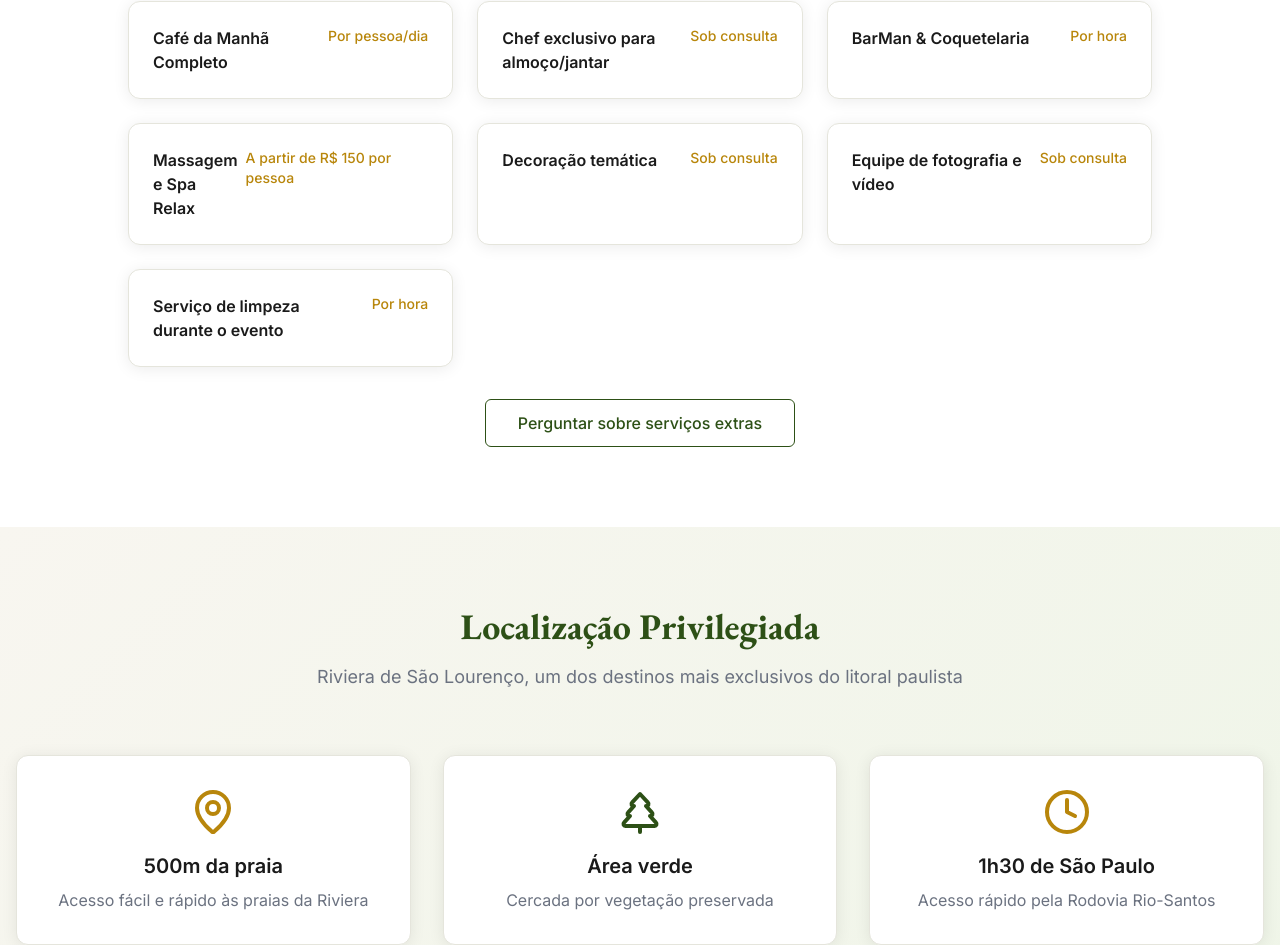
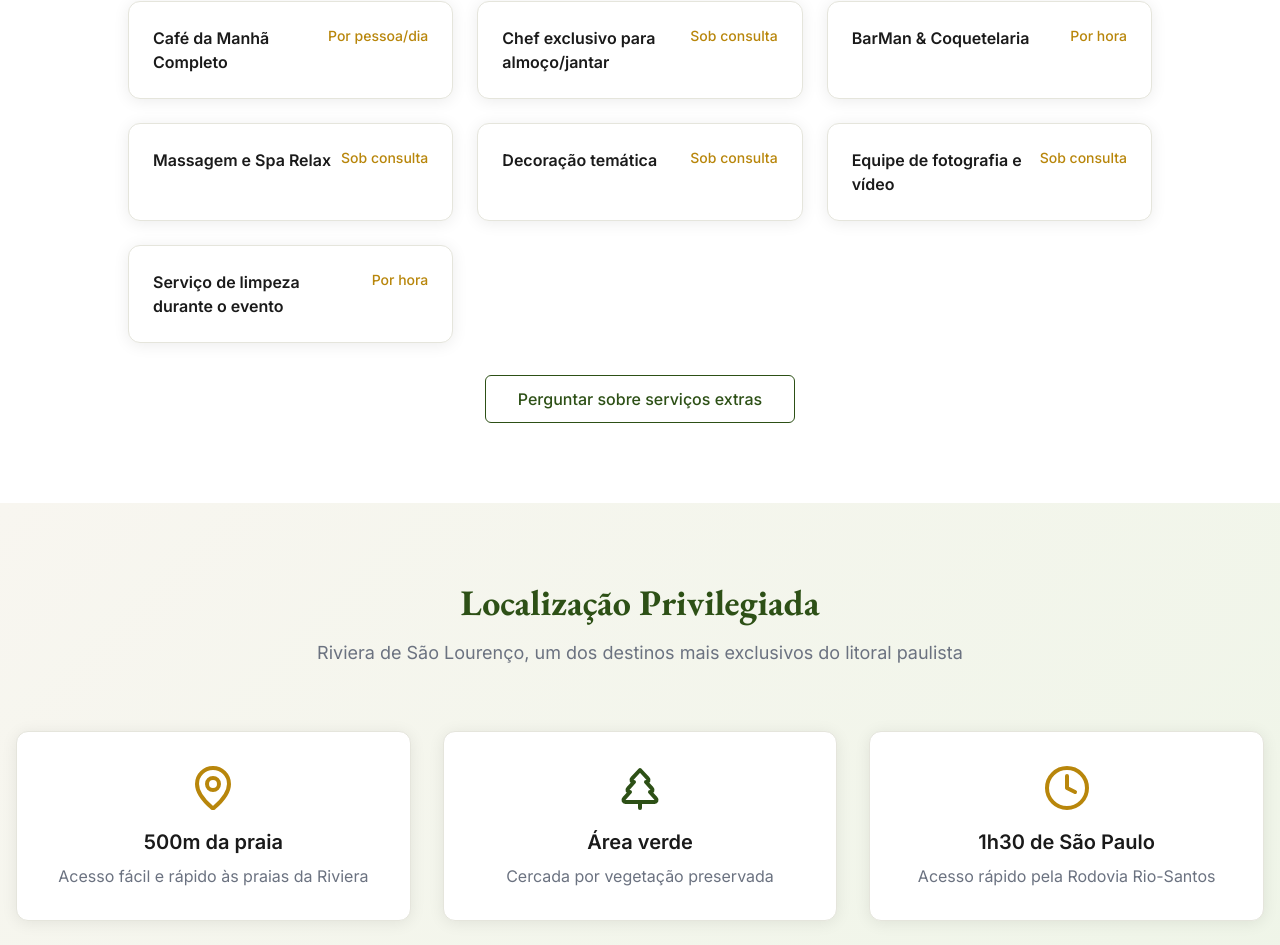
Before and after one commit to renanramalhocosta2-hash/villa-entre-verdes, a React (Vite) app: page / in a window 1280 px wide. Shown: the part 5088-6033 px from the top of the page. Built offline with nearby package versions, Linux system fonts and the light colour scheme; no server answers; the HTML template or start-up script is replaced by a standard one.

Commit message:
Corrige preco massagem para sob consulta

```diff
--- a/src/pages/Index.tsx
+++ b/src/pages/Index.tsx
@@ -132,7 +132,7 @@ const extraServices = [
   { name: 'Café da Manhã Completo', price: 'Por pessoa/dia' },
   { name: 'Chef exclusivo para almoço/jantar', price: 'Sob consulta' },
   { name: 'BarMan & Coquetelaria', price: 'Por hora' },
-  { name: 'Massagem e Spa Relax', price: 'A partir de R$ 150 por pessoa' },
+  { name: 'Massagem e Spa Relax', price: 'Sob consulta' },
   { name: 'Decoração temática', price: 'Sob consulta' },
   { name: 'Equipe de fotografia e vídeo', price: 'Sob consulta' },
   { name: 'Serviço de limpeza durante o evento', price: 'Por hora' },
```
